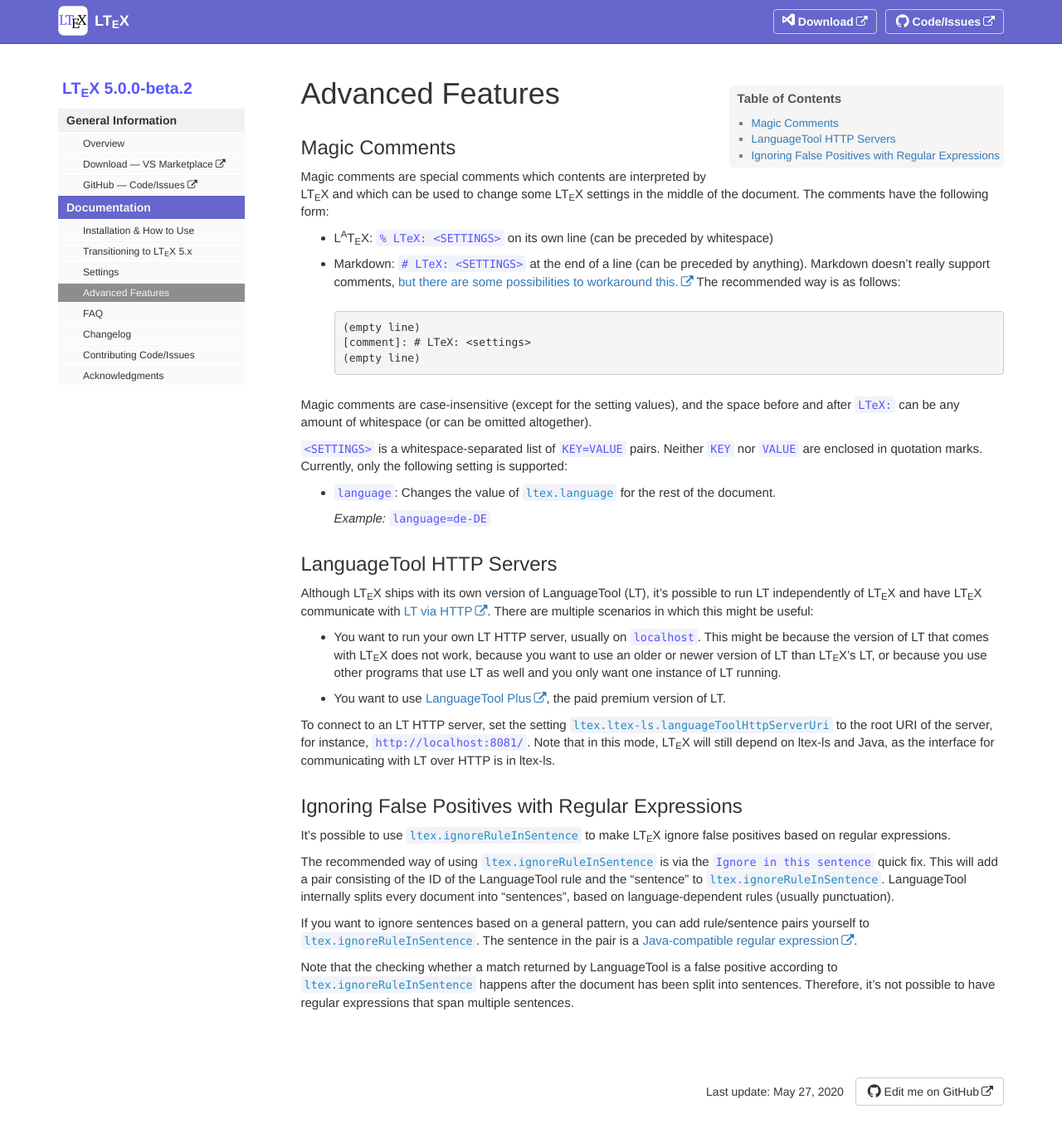
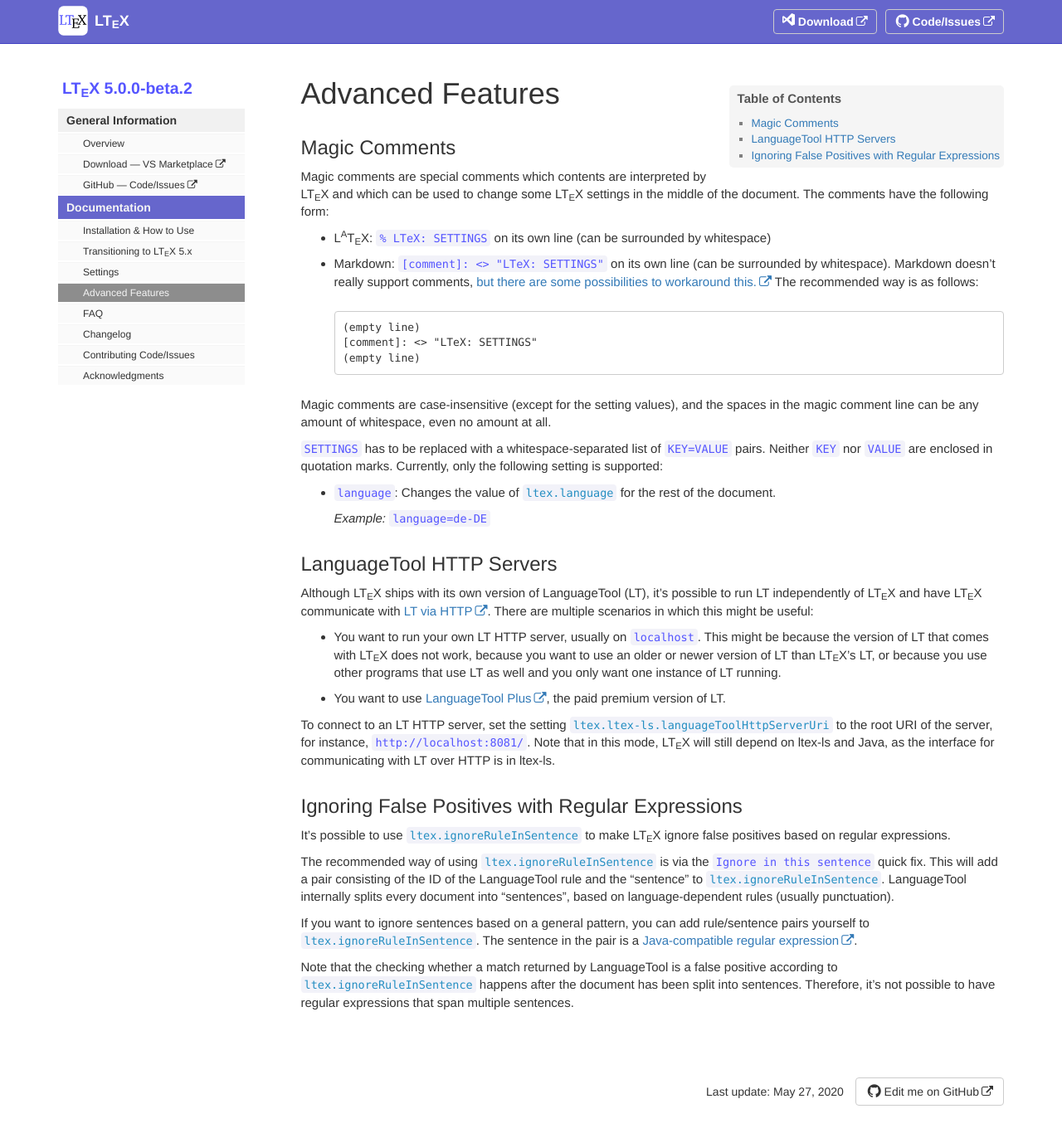
Before and after one commit to valentjn/vscode-ltex, a Jekyll site: the page built from pages/docs/advanced-features.md, in a window 1280 px wide and 1383 px high. Shown: the top 1372 px of the window at 83% size. Built offline with Jekyll 4.4.1, drawn with Linux system fonts in a browser that asks for light colours; comment, search, counter and statistics services are not loaded.

Commit message:
Update magic comments according to Markdown fix

````diff
--- a/pages/docs/advanced-features.md
+++ b/pages/docs/advanced-features.md
@@ -8,18 +8,18 @@
 
 Magic comments are special comments which contents are interpreted by LTeX and which can be used to change some LTeX settings in the middle of the document. The comments have the following form:
 
-- LaTeX: `% LTeX: <SETTINGS>` on its own line (can be preceded by whitespace)
-- Markdown: `# LTeX: <SETTINGS>` at the end of a line (can be preceded by anything). Markdown doesn't really support comments, [but there are some possibilities to workaround this.](https://stackoverflow.com/a/32190021) The recommended way is as follows:
+- LaTeX: `% LTeX: SETTINGS` on its own line (can be surrounded by whitespace)
+- Markdown: `[comment]: <> "LTeX: SETTINGS"` on its own line (can be surrounded by whitespace). Markdown doesn't really support comments, [but there are some possibilities to workaround this.](https://stackoverflow.com/a/32190021) The recommended way is as follows:
 
-  ```Markdown
+  ```plaintext
   (empty line)
-  [comment]: # LTeX: <settings>
+  [comment]: <> "LTeX: SETTINGS"
   (empty line)
   ```
 
-Magic comments are case-insensitive (except for the setting values), and the space before and after `LTeX:` can be any amount of whitespace (or can be omitted altogether).
+Magic comments are case-insensitive (except for the setting values), and the spaces in the magic comment line can be any amount of whitespace, even no amount at all.
 
-`<SETTINGS>` is a whitespace-separated list of `KEY=VALUE` pairs. Neither `KEY` nor `VALUE` are enclosed in quotation marks. Currently, only the following setting is supported:
+`SETTINGS` has to be replaced with a whitespace-separated list of `KEY=VALUE` pairs. Neither `KEY` nor `VALUE` are enclosed in quotation marks. Currently, only the following setting is supported:
 
 - `language`: Changes the value of [`ltex.language`](settings.html#ltexlanguage) for the rest of the document.
 
````
